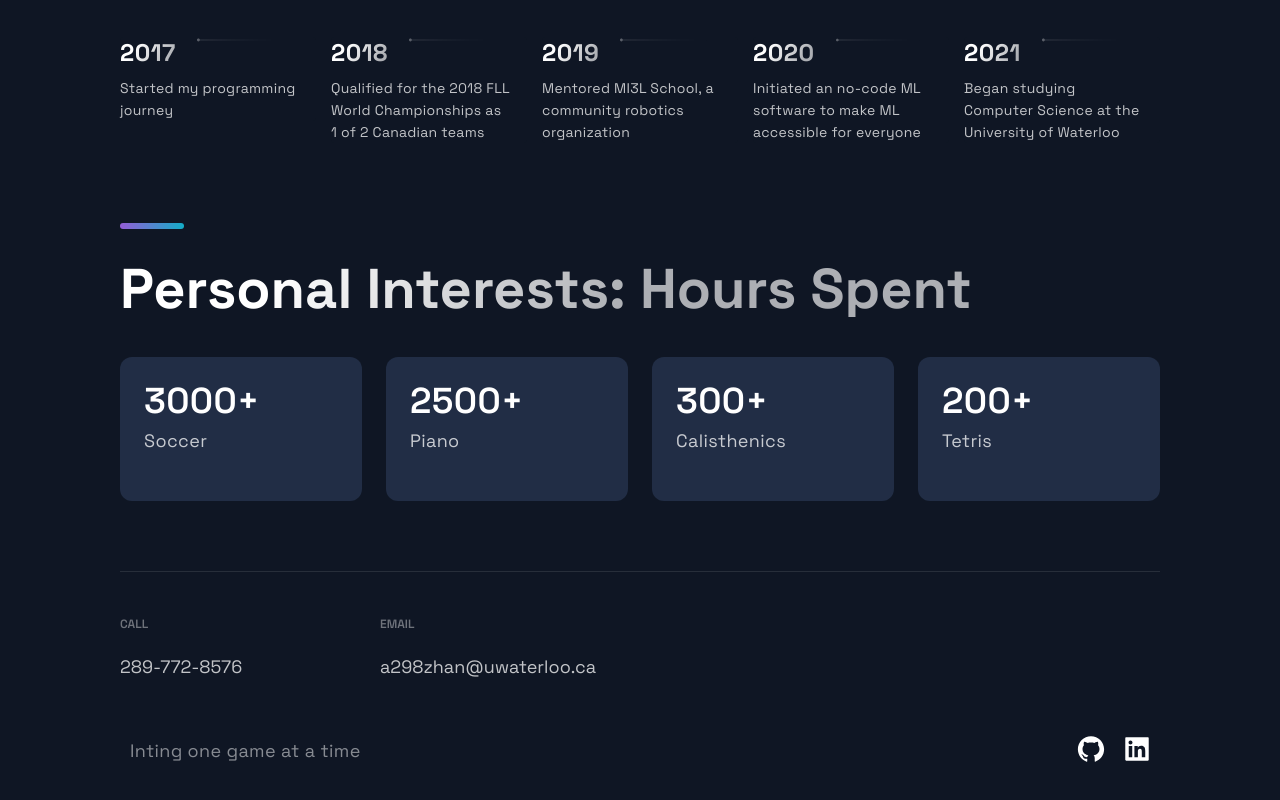
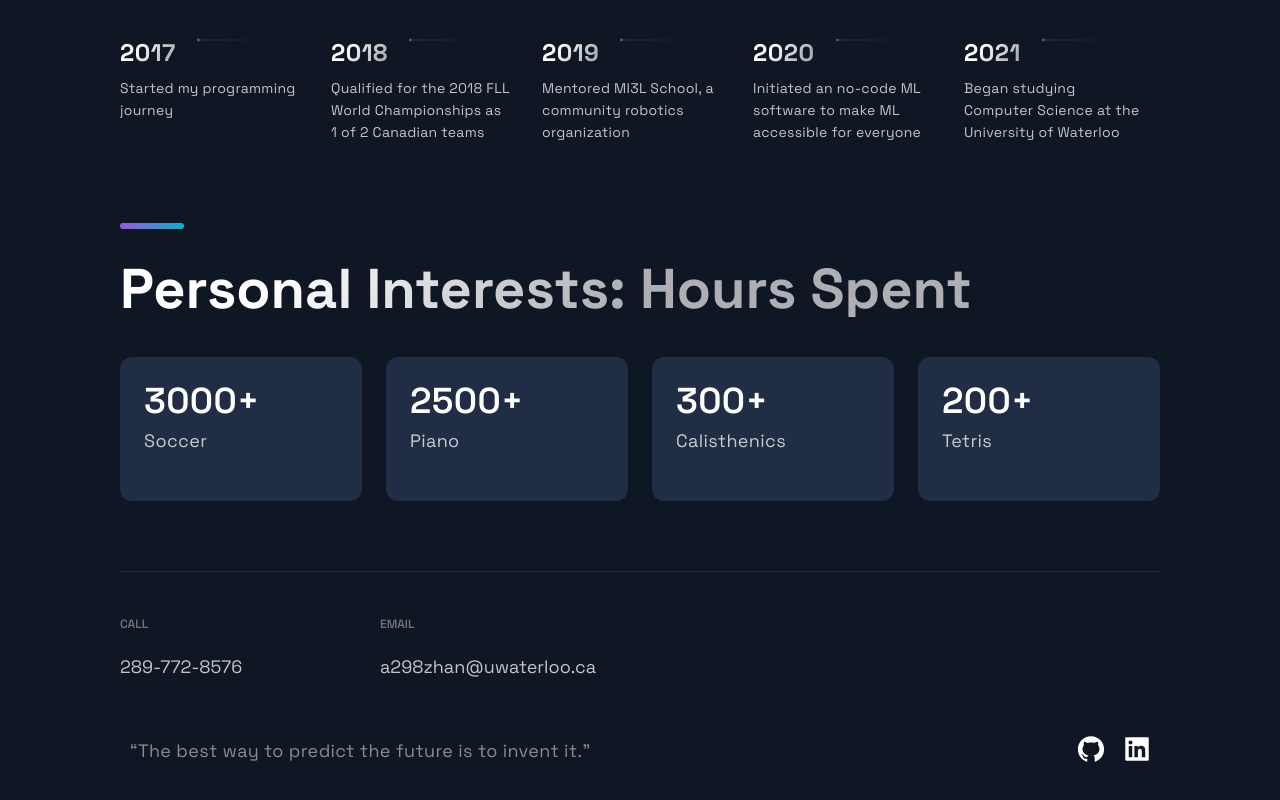
Before and after one commit to zhangandrew37/portfolio, a Next.js app: page / in a window 1280 px wide. Shown: the part 2737-3537 px from the top of the page. Built offline with nearby package versions, Linux system fonts and the light colour scheme.

Commit message:
update: slogan

```diff
--- a/src/components/Footer/Footer.js
+++ b/src/components/Footer/Footer.js
@@ -31,7 +31,7 @@ const Footer = () => {
       </LinkList>
       <SocialIconsContainer>
         <CompanyContainer>
-          <Slogan>Inting one game at a time</Slogan>
+          <Slogan>“The best way to predict the future is to invent it.”</Slogan>
         </CompanyContainer>
         <SocialContainer>
           <SocialIcons href="https://https://github.com/zhangandrew37">
```
